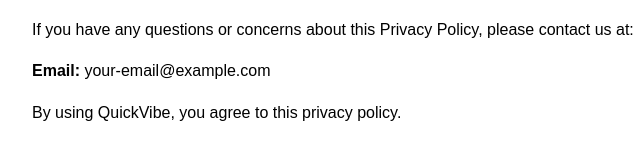
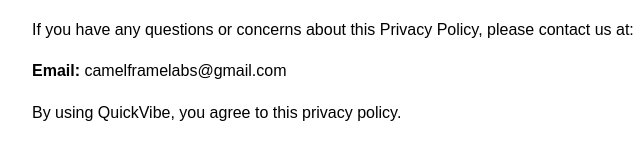
Before and after one commit to camelframelabs/quickvibe-privacy-policy, a plain HTML site: page index.html in a window 1280 px wide. Shown: the part 1527-1686 px from the top of the page, 208-848 px from the left. Drawn offline with Linux system fonts and the light colour scheme.

Commit message:
Update index.html

```diff
--- a/index.html
+++ b/index.html
@@ -53,7 +53,7 @@
 
   <h2>7. Contact Us</h2>
   <p>If you have any questions or concerns about this Privacy Policy, please contact us at:</p>
-  <p><strong>Email:</strong> your-email@example.com</p>
+  <p><strong>Email:</strong> camelframelabs@gmail.com</p>
 
   <p>By using QuickVibe, you agree to this privacy policy.</p>
 </body>
```
